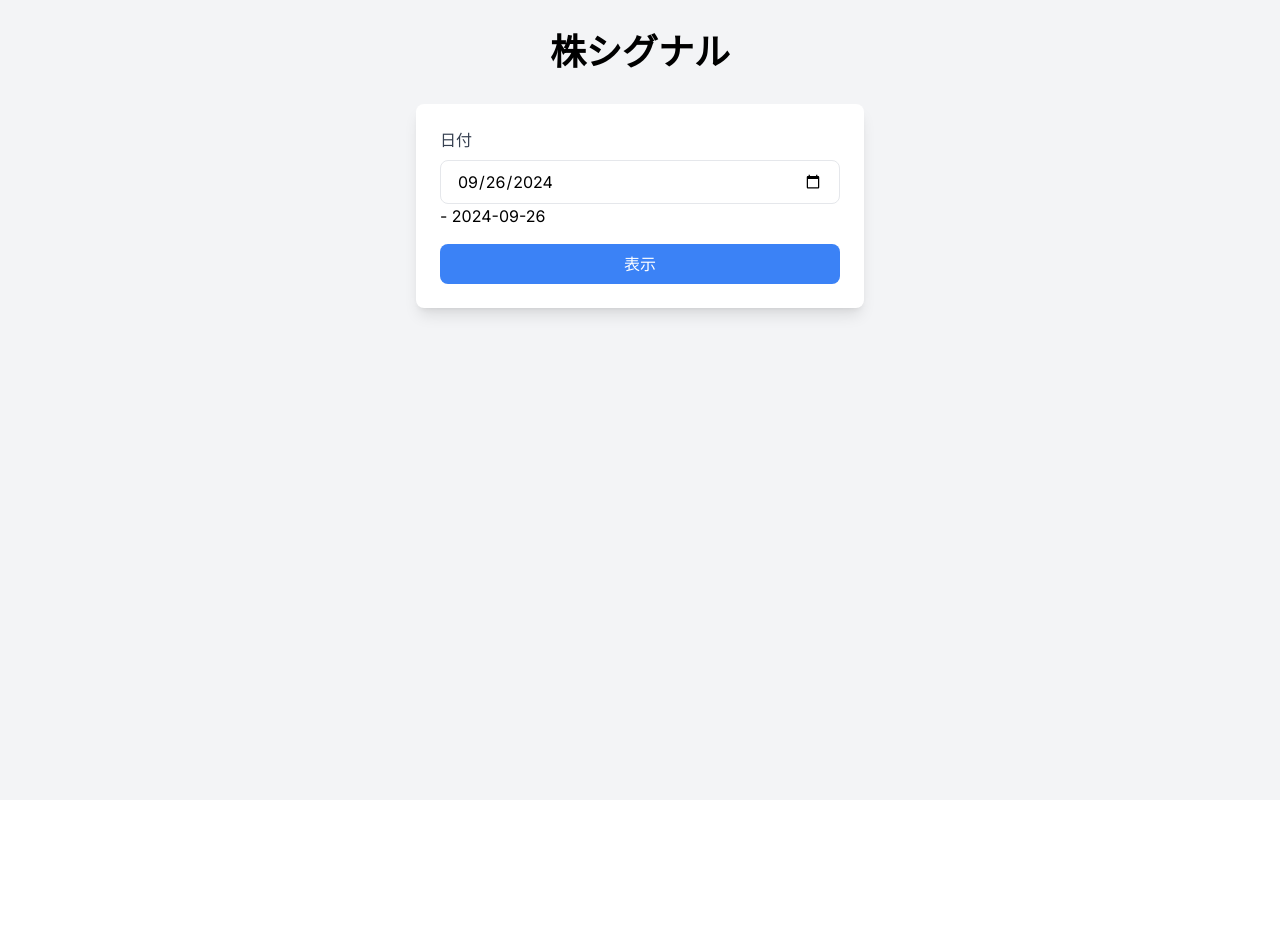
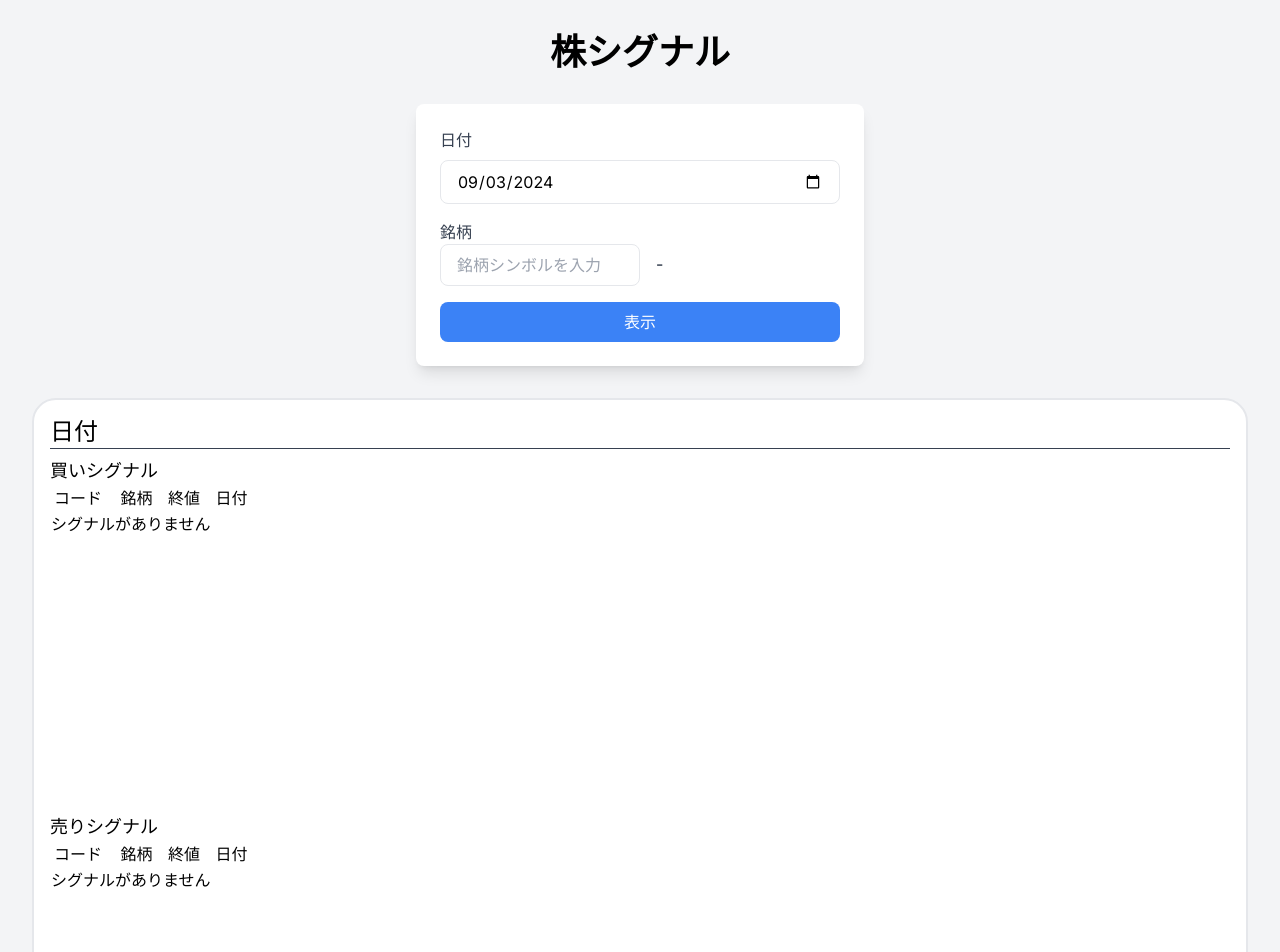
Before and after one commit to kuradai33/nextjs_stocktrade, a Next.js app: page /signal in a window 1280 px wide. Shown: the top 952 px of the page. Before the commit the page ends 800 px from the top, so only its background shows below. Built offline with nearby package versions, Linux system fonts and the light colour scheme.

Commit message:
シグナルを一覧で表示

```diff
--- a/src/app/signal/page.tsx
+++ b/src/app/signal/page.tsx
@@ -1,14 +1,82 @@
 "use client";
 
-import { useState } from "react";
+import { ChangeEvent, FormEvent, useState } from "react";
+
+import { ipAddress } from "../lib/defines";
 
 export default function Page() {
     const today = new Date();
-    const strMonth = today.getMonth() + 1 < 10 ? `0${today.getMonth() + 1}` : `${today.getMonth() + 1}`;
+    const strMonth =
+        today.getMonth() + 1 < 10 ? `0${today.getMonth() + 1}` : `${today.getMonth() + 1}`;
     const strDay = today.getDate() < 10 ? `0${today.getDate()}` : `${today.getDate()}`;
     const strToday = `${today.getFullYear()}-${strMonth}-${strDay}`;
 
-    const [date, setDate] = useState<string>("2024-09-26");
+    const [date, setDate] = useState<string>(strToday);
+    const [stockSymbol, setStockSymbol] = useState<string>("");
+    const [stockName, setStockName] = useState<string>("");
+
+    const [inputdate, setInputdate] = useState<string>(strToday);
+    const [signalResults, setSignalResults] = useState<{
+        date: string;
+        buy: { code: string; name: String; close: number; plus: boolean; date: string }[];
+        sell: { code: string; name: string; close: number; plus: boolean; date: string }[];
+    }>({ date: "", buy: [], sell: [] });
+
+    const [isShow, setIsShow] = useState<boolean>(false);
+
+    const submitSymbolName = async (e: ChangeEvent<HTMLInputElement>) => {
+        e.preventDefault();
+        try {
+            setStockSymbol(e.target.value);
+            const response = await fetch("http://" + ipAddress + "/api/symbolname", {
+                method: "POST",
+                headers: {
+                    Accept: "application/json",
+                    "Content-Type": "application/json",
+                },
+                body: JSON.stringify({
+                    symbol: e.target.value,
+                }),
+            });
+            const stockName = (await response.json()).stockName;
+            setStockName(stockName);
+        } catch (err) {
+            alert("メッセージの送信が失敗しました");
+        }
+    };
+
+    const submitSignalRSIBB = async (e: FormEvent<HTMLFormElement>) => {
+        e.preventDefault();
+        try {
+            const response = await fetch("http://" + ipAddress + "/api/signal/rsibb", {
+                method: "POST",
+                headers: {
+                    Accept: "application/json",
+                    "Content-Type": "application/json",
+                },
+                body: JSON.stringify({
+                    date: date,
+                    code: stockSymbol,
+                }),
+            });
+            const jsonData = await response.json();
+            setInputdate(date);
+            setSignalResults({
+                date: jsonData.date,
+                buy: jsonData.buysignals,
+                sell: jsonData.sellsignals,
+            });
+            setIsShow(true);
+        } catch (err) {
+            alert("メッセージの送信が失敗しました");
+        }
+    };
+
+    const testlist = [
+        [1, 2, 3],
+        [4, 5, 6],
+        [7, 8, 9],
+    ];
 
     return (
         <div className="min-h-screen bg-gray-100">
@@ -17,12 +85,9 @@ export default function Page() {
                 <h1 className="text-4xl font-bold text-center mb-8">株シグナル</h1>
 
                 <div className="max-w-md mx-auto bg-white p-6 rounded-lg shadow-lg mb-8">
-                    <form>
+                    <form onSubmit={submitSignalRSIBB}>
                         <div className="mb-4">
-                            <label
-                                htmlFor="date"
-                                className="block text-gray-700 font-medium mb-2"
-                            >
+                            <label htmlFor="date" className="block text-gray-700 font-medium mb-2">
                                 日付
                             </label>
                             <input
@@ -33,7 +98,26 @@ export default function Page() {
                                 className="w-full px-4 py-2 border rounded-lg focus:outline-none focus:ring-2 focus:ring-blue-400"
                                 required
                             />
-                            - {date}
+                        </div>
+
+                        <label htmlFor="stockSymbol" className="block text-gray-700 font-medium">
+                            銘柄
+                        </label>
+                        <div className="flex mb-4">
+                            <input
+                                type="text"
+                                id="stockSymbol"
+                                value={stockSymbol}
+                                onChange={submitSymbolName}
+                                className="w-1/2 px-4 py-2 border rounded-lg focus:outline-none focus:ring-2 focus:ring-blue-400"
+                                placeholder="銘柄シンボルを入力"
+                            />
+                            <label
+                                htmlFor="stockSymbol"
+                                className="w-1/2 px-4 py-2 block text-gray-700 font-medium"
+                            >
+                                - {stockName}
+                            </label>
                         </div>
 
                         <button
@@ -44,6 +128,105 @@ export default function Page() {
                         </button>
                     </form>
                 </div>
+
+                <div className="p-4 w-full bg-white rounded-3xl border-2 ">
+                    <div className="mb-2 flex items-end border-b border-gray-700">
+                        <div className="mr-2 text-2xl font-medium">日付 {signalResults.date}</div>
+                        {isShow && signalResults.date != inputdate && (
+                            <div className="pb-1 text-sm fond-semibold text-red-600">
+                                {inputdate} のデータはありません 直前の日付を表示します
+                            </div>
+                        )}
+                    </div>
+                    <div className="flex">
+                        <div className="w-full flex flex-col">
+                            <label className="text-lg font-medium">買いシグナル</label>
+                            <div className="mb-2 h-[40vh] w-full overflow-y-scroll">
+                                <table className="text-left">
+                                    <thead>
+                                        <tr>
+                                            <th className="sticky px-1 font-medium">コード</th>
+                                            <th className="sticky px-1 font-medium">銘柄</th>
+                                            <th className="sticky px-1 font-medium">終値</th>
+                                            <th className="sticky px-1 font-medium">日付</th>
+                                        </tr>
+                                    </thead>
+                                    <tbody className="">
+                                        {signalResults.buy.length > 0
+                                            ? signalResults.buy.map((result, index) => (
+                                                  <tr
+                                                      className={`${
+                                                          result.plus ? "bg-red-300" : ""
+                                                      }`}
+                                                  >
+                                                      <td className="px-2 font-medium">
+                                                          {result.code}
+                                                      </td>
+                                                      <td className="px-1 font-medium">
+                                                          {result.name}
+                                                      </td>
+                                                      <td className="px-1 font-medium">
+                                                          ￥{result.close.toFixed(0)}
+                                                      </td>
+                                                      <td className="px-2 font-medium">
+                                                          {result.date}
+                                                      </td>
+                                                  </tr>
+                                              ))
+                                            : <tr><td colSpan={3}>シグナルがありません</td></tr>}
+                                    </tbody>
+                                </table>
+                            </div>
+
+                            <label className="text-lg font-medium">売りシグナル</label>
+                            <div className="mb-4 h-[40vh] w-full overflow-y-scroll">
+                                <table className="text-left">
+                                    <thead>
+                                        <tr>
+                                            <th className="sticky px-1 font-medium">コード</th>
+                                            <th className="sticky px-1 font-medium">銘柄</th>
+                                            <th className="sticky px-1 font-medium">終値</th>
+                                            <th className="sticky px-1 font-medium">日付</th>
+                                        </tr>
+                                    </thead>
+                                    <tbody className="">
+                                        {signalResults.sell.length > 0
+                                            ? signalResults.sell.map((result, index) => (
+                                                  <tr
+                                                      className={`${
+                                                          result.plus ? "bg-red-300" : ""
+                                                      }`}
+                                                  >
+                                                      <td className="px-2 font-medium">
+                                                          {result.code}
+                                                      </td>
+                                                      <td className="px-2 font-medium">
+                                                          {result.name}
+                                                      </td>
+                                                      <td className="px-2 font-medium">
+                                                          ￥{result.close.toFixed(0)}
+                                                      </td>
+                                                      <td className="px-2 font-medium">
+                                                          {result.date}
+                                                      </td>
+                                                  </tr>
+                                              ))
+                                            : <tr><td colSpan={3}>シグナルがありません</td></tr>}
+                                    </tbody>
+                                </table>
+                            </div>
+                        </div>
+                        <div className="w-3/5">
+                            {/* {testlist.map((list, index) => (
+                                <div className="flex flex-row">
+                                    {list.map((e, i) => (
+                                        <div className="h-10 w-10 border border-gray-200">{e}</div>
+                                    ))}
+                                </div>
+                            ))} */}
+                        </div>
+                    </div>
+                </div>
             </div>
         </div>
     );
```
